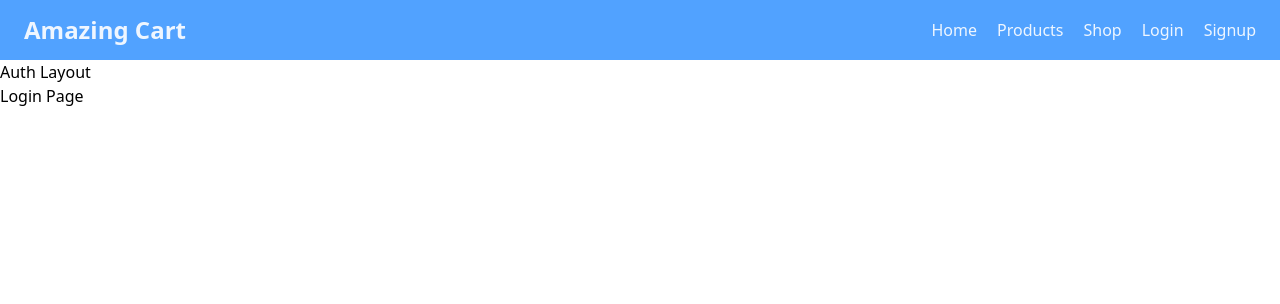
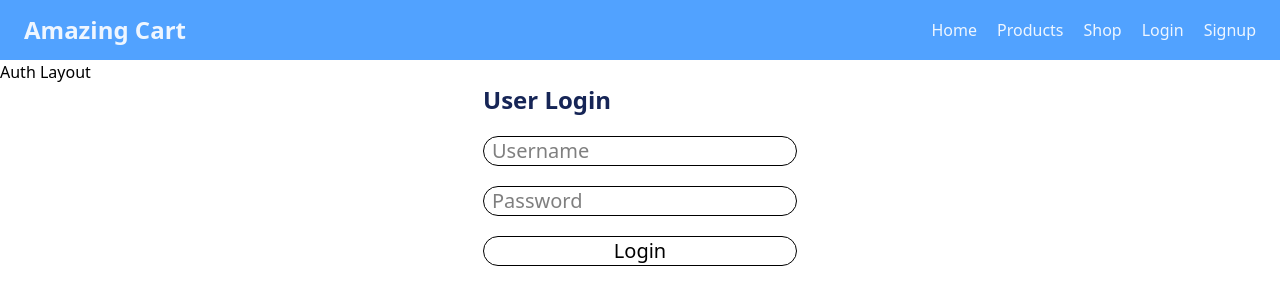
Before and after one commit to Kaushar45/amazing-cart-ui, a Next.js app: page /login in a window 1280 px wide. Shown: the top 304 px of the page. Built offline with nearby package versions, Linux system fonts and the light colour scheme.

Commit message:
created login page

```diff
--- a/package.json
+++ b/package.json
@@ -9,6 +9,7 @@
     "lint": "next lint"
   },
   "dependencies": {
+    "lucide-react": "^0.501.0",
     "next": "15.3.0",
     "react": "^19.0.0",
     "react-dom": "^19.0.0"
--- a/src/app/(auth)/login/page.jsx
+++ b/src/app/(auth)/login/page.jsx
@@ -1,7 +1,33 @@
 import React from "react";
 
 const loginPage = () => {
-  return <div>Login Page</div>;
+  return (
+    <>
+      <form
+        className="grid items-center justify-center gap-5 "
+        action="onSubmit"
+      >
+        <h1 className="text-2xl font-bold text-blue-950">User Login</h1>
+
+        <input
+          className="border rounded-2xl px-2 text-xl"
+          required
+          placeholder="Username"
+          name="Username"
+        />
+        <input
+          className="border rounded-2xl px-2 text-xl"
+          required
+          placeholder="Password"
+          name="password"
+          type="password"
+        />
+        <button className="border rounded-2xl px-2 text-xl" type="submit">
+          Login
+        </button>
+      </form>
+    </>
+  );
 };
 
 export default loginPage;
```
Also changed, not shown: 1 other file (tests, documents, lock files or other folders).
